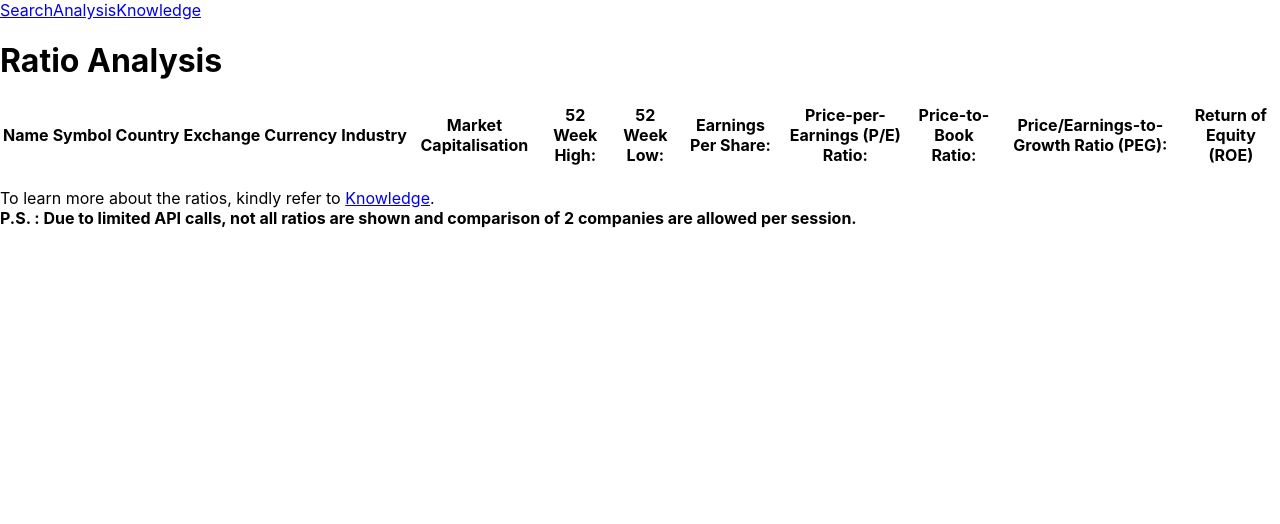
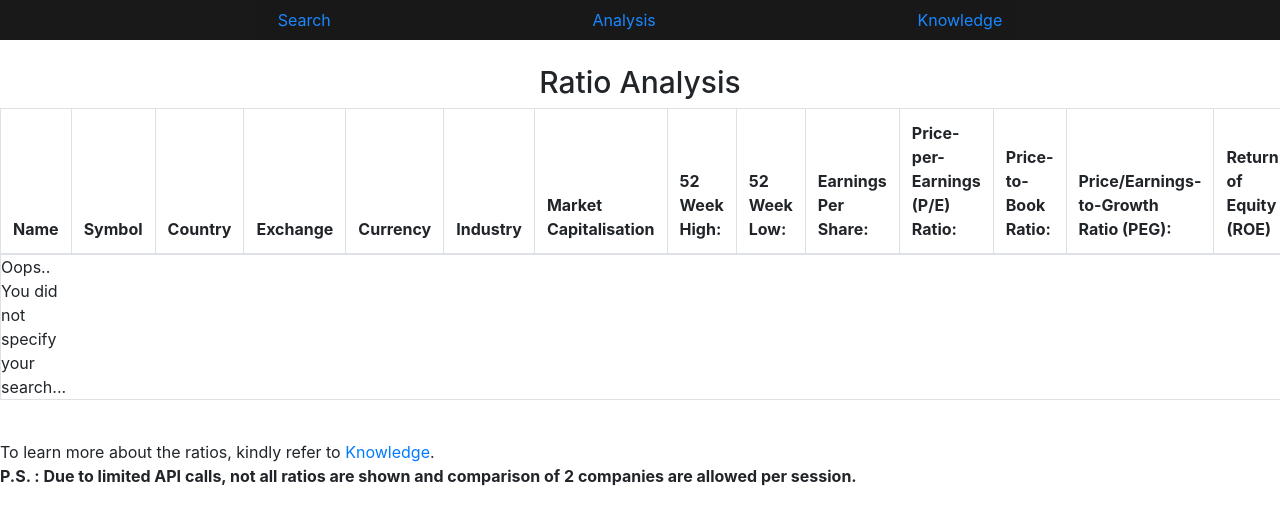
Before and after one commit to neojunsiang/Project_Ratio_Analysis, a React (Create React App) app in the folder project_2/: page /analysis in a window 1280 px wide. Shown: the top 524 px of the page. Built offline with nearby package versions, Linux system fonts and the light colour scheme.

Commit message:
completed searchpage UI

```diff
--- a/project_2/src/App.js
+++ b/project_2/src/App.js
@@ -4,6 +4,7 @@ import Analysis from './Components/Analysis';
 import SearchPage from './Components/SearchPage';
 import NavBar from "./Components/NavBar";
 import { useState } from "react";
+import 'bootstrap/dist/css/bootstrap.min.css';
 
 function App() {
   const [analysis, setAnalysis] = useState([]);
@@ -15,7 +16,7 @@ function App() {
       ticker: clickedName[1]
     }])
   }
-  console.log("analysis", analysis);
+  // console.log("analysis", analysis);
 
   return (
     <>
--- a/project_2/src/Components/Analysis.js
+++ b/project_2/src/Components/Analysis.js
@@ -1,11 +1,12 @@
 import CompareContent from "./CompareContent";
 import { Link } from "react-router-dom";
-import Table from "react-bootstrap/Table"
+import Table from 'react-bootstrap/Table'
 
 const Analysis = (props) => {
     return (
         <>
-            <h1 id="analysis">Ratio Analysis</h1>
+            <br />
+            <h1 id="analysis" style={{ display: "flex", justifyContent: "center", fontSize: "30px" }}>Ratio Analysis</h1>
             <Table striped bordered>
                 <thead>
                     <tr>
@@ -25,18 +26,16 @@ const Analysis = (props) => {
                         <th>Return of Equity (ROE)</th>
                     </tr>
                 </thead>
+                <tbody>
+                    {props.result.length > 0 ? props.result.map((ele, index) => {
+                        return (
+                            <tr>
+                                <CompareContent key={index} result={ele.ticker} />
+                            </tr>
+                        )
+                    }) : "Oops.. You did not specify your search..."}
+                </tbody>
             </Table>
-
-
-            {props.result.length > 0 ? props.result.map((ele, index) => {
-                return (
-                    <tr style={{ border: "2px solid black", wordWrap: "break-word" }} >
-                        <CompareContent key={index} result={ele.ticker} />
-                    </tr>
-                )
-            }) : null}
-
-
             <br />
             <footer>
                 To learn more about the ratios, kindly refer to <Link to="/knowledge">Knowledge</Link>.
--- a/project_2/src/Components/CompareContent.js
+++ b/project_2/src/Components/CompareContent.js
@@ -2,15 +2,14 @@ import axios from "axios";
 import React, { useEffect, useState } from "react";
 
 const CompareContent = (props) => {
-
     const [overview, setOverview] = useState([]);
 
-    const apiKey = process.env.REACT_APP_ALPHA_VANTAGE_API_KEY;
 
     useEffect(() => {
         if (props.result === null) {
             return null;
         } else {
+            const apiKey = process.env.REACT_APP_ALPHA_VANTAGE_API_KEY;
             const overviewURL = `https://www.alphavantage.co/query?function=OVERVIEW&symbol=${props.result}&apikey=${apiKey}`
             axios.get(overviewURL).then(res => {
                 console.log("overview res-data", res.data);
@@ -22,8 +21,7 @@ const CompareContent = (props) => {
 
     return (
         <>
-
-            <td style={{ border: "2px solid black", wordWrap: "break-word" }}>{overview.Name}</td>
+            <td>{overview.Name}</td>
             <td>{overview.Symbol}</td>
             <td>{overview.Country}</td>
             <td>{overview.Exchange}</td>
@@ -37,71 +35,6 @@ const CompareContent = (props) => {
             <td>{overview.PriceToBookRatio}</td>
             <td>{overview.PEGRatio}</td>
             <td>{overview.ReturnOnEquityTTM}</td>
-
-
-
-
-
-
-
-
-            {/* <table>
-                    <th>
-                        <h3>Name: {overview.Name}</h3>
-                        <p>Symbol: {overview.Symbol}</p>
-                    </th>
-                    <tr><h2>General Data</h2></tr>
-                    <tr>
-                        <th>Country</th>
-                        <td>{overview.Country}</td>
-                    </tr>
-                    <tr>
-                        <th>Exchange</th>
-                        <td>{overview.Exchange}</td>
-                    </tr>
-                    <tr>
-                        <th>Currency</th>
-                        <td>{overview.Currency}</td>
-                    </tr>
-                    <tr>
-                        <th>Industry</th>
-                        <td>{overview.Industry}</td>
-                    </tr>
-                    <tr><h2>Market Data</h2></tr>
-                    <tr>
-                        <th>Market Capitalisation</th>
-                        <td>${(parseInt(overview.MarketCapitalization)).toLocaleString()}</td>
-                    </tr>
-                    <tr>
-                        <th>52 Week High:</th>
-                        <td>${parseInt(overview["52WeekHigh"])}</td>
-                    </tr>
-                    <tr>
-                        <th>52 Week Low:</th>
-                        <td>${parseInt(overview["52WeekLow"])}</td>
-                    </tr>
-                    <tr><h2>Key Ratios</h2></tr>
-                    <tr>
-                        <th>Earnings Per Share:</th>
-                        <td>{overview.EPS}</td>
-                    </tr>
-                    <tr>
-                        <th>Price-per-Earnings (P/E) Ratio:</th>
-                        <td>{overview.PERatio}</td>
-                    </tr>
-                    <tr>
-                        <th>Price-to-Book Ratio:</th>
-                        <td>{overview.PriceToBookRatio}</td>
-                    </tr>
-                    <tr>
-                        <th>Price/Earnings-to-Growth Ratio (PEG):</th>
-                        <td>{overview.PEGRatio}</td>
-                    </tr>
-                    <tr>
-                        <th>Return of Equity (ROE)</th>
-                        <td>{overview.ReturnOnEquityTTM}</td>
-                    </tr>
-                </table> */}
         </>
     )
 
--- a/project_2/src/Components/Knowledge.js
+++ b/project_2/src/Components/Knowledge.js
@@ -14,7 +14,6 @@ const Knowledge = () => {
                 formula={ele.formula}
             />
         )
-
     })
 
     return (
--- a/project_2/src/Components/KnowledgeData.js
+++ b/project_2/src/Components/KnowledgeData.js
@@ -3,13 +3,12 @@ import React from "react";
 const KnowledgeData = (props) => {
     return (
         <>
-            <div className="knowledgedata">
+            <div className="knowledgedata" >
                 <div id="ratios">
-
                     <h3>{props.ratio}</h3>
                     <p>{props.description}</p>
                 </div>
-                <div id="ratio_formula">
+                <div id="ratio_formula" >
                     <h3>{props.formula}</h3>
                 </div>
                 <hr />
--- a/project_2/src/Components/NavBar.js
+++ b/project_2/src/Components/NavBar.js
@@ -4,7 +4,7 @@ import { Link } from "react-router-dom";
 const NavBar = () => {
     return (
         <>
-            <nav className="navbar">
+            <nav className="navbar" style={{ justifyContent: "space-evenly", backgroundColor: "black", opacity: "0.9" }}>
                 <Link to="/">Search</Link>
                 <Link to="/analysis">Analysis</Link>
                 <Link to="/knowledge">Knowledge</Link>
--- a/project_2/src/Components/SearchPage.js
+++ b/project_2/src/Components/SearchPage.js
@@ -1,5 +1,11 @@
 import axios from "axios";
 import React, { useEffect, useState } from "react"
+import Form from 'react-bootstrap/Form'
+import Button from 'react-bootstrap/Button'
+import Col from 'react-bootstrap/Col'
+
+
+
 import SearchResult from "./SearchResult";
 
 const SearchPage = (props) => {
@@ -40,12 +46,18 @@ const SearchPage = (props) => {
 
     return (
         <>
-            <h1 id="searchpage">Search Stocks</h1>
-            <form onSubmit={handleSubmit}>
-                <input type="text" placeholder="search a stock" name="company" />
-                <input type="submit" />
-            </form>
-            <div className="result">
+            <br />
+            <h1 id="searchpage" style={{ display: "flex", justifyContent: "center", fontSize: "30px" }}> 📈 Search to Stonk 🚀 </h1>
+            <Form onSubmit={handleSubmit} style={{ display: "flex", justifyContent: "center" }}>
+                <Form.Row controlid="searchstock">
+                    <Col xs="auto">
+                        <Form.Control type="input" placeholder="What's your stonk?" name="company" />
+                    </Col>
+                    <Button variant="primary" type="submit">Submit</Button>
+                </Form.Row>
+            </Form>
+            <br />
+            <div className="result" style={{ display: "flex", justifyContent: "center" }}>
                 {name.length > 0 ?
                     (<ul>
                         {name.map((ele, index) => (
```
